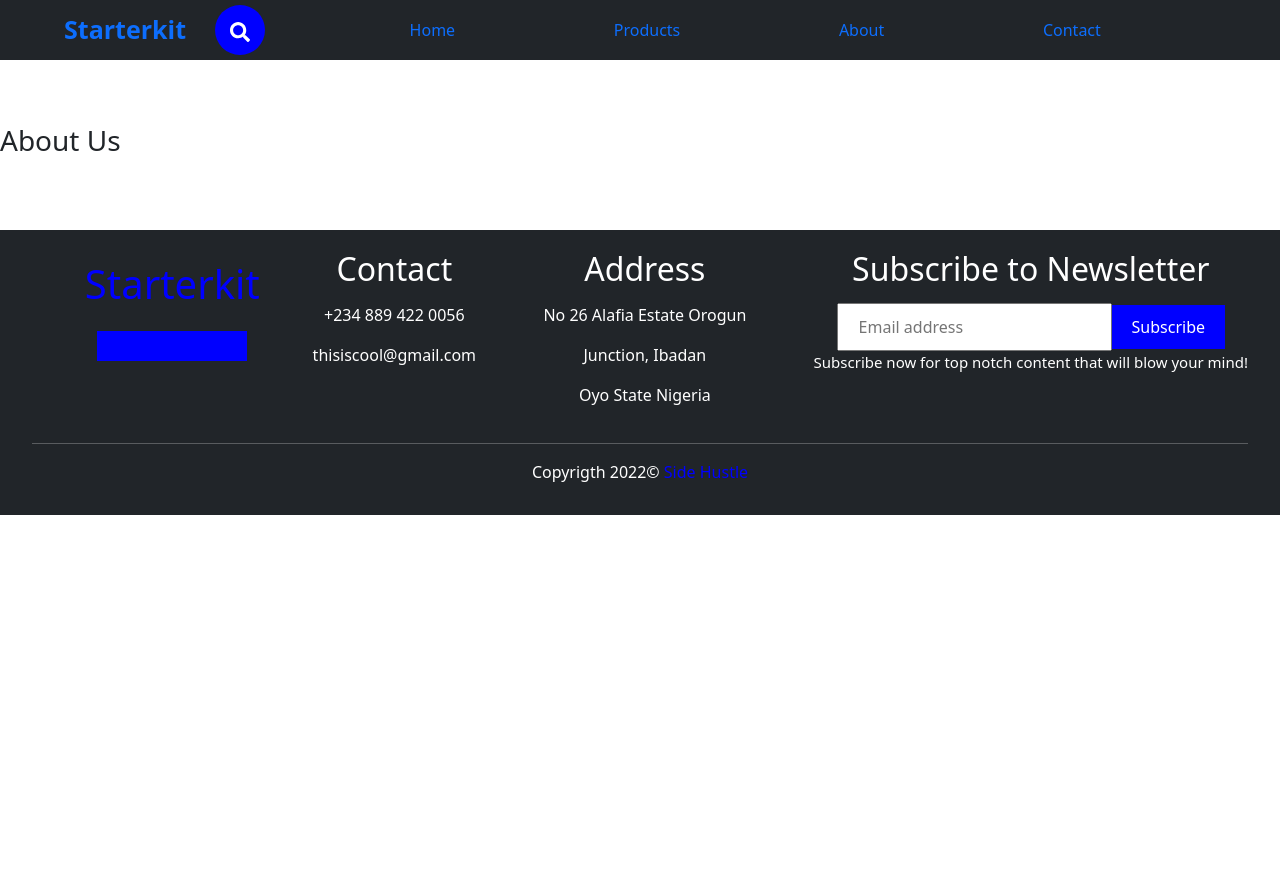
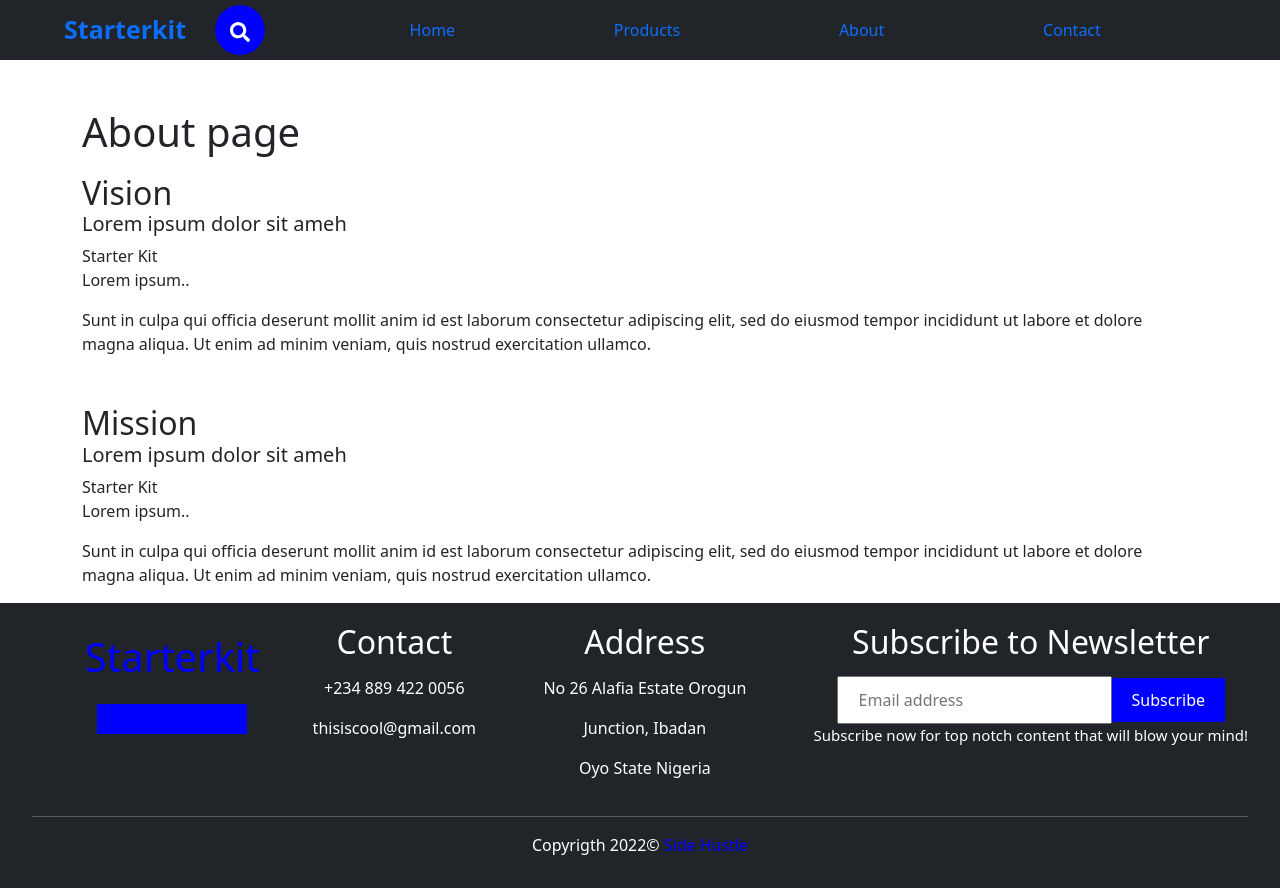
Before and after one commit to AyomideA-S/restaurant-website, a React (Create React App) app: page /about in a window 1280 px wide. Before the commit the page ends 800 px from the top, so only its background shows below. Built offline with nearby package versions, Linux system fonts and the light colour scheme.

Commit message:
Updated about.jsx

```diff
--- a/src/pages/about.jsx
+++ b/src/pages/about.jsx
@@ -2,9 +2,26 @@ import React from 'react';
 
 const About = () =>{
   return (
-    <div className='content'>
-      <h3>About Us</h3>
+    <div class="container mt-5">
+<h1>About page</h1>
+  <div class="row">
+
+    <div class="col">
+      <h2>Vision</h2>
+      <h5>Lorem ipsum dolor sit ameh</h5>
+      <div class="fakeimg">Starter Kit</div>
+      <p>Lorem ipsum..</p>
+      <p>Sunt in culpa qui officia deserunt mollit anim id est laborum consectetur adipiscing elit, sed do eiusmod tempor incididunt ut labore et dolore magna aliqua. Ut enim ad minim veniam, quis nostrud exercitation ullamco.</p>
+
+      <h2 class="mt-5">Mission</h2>
+      <h5>Lorem ipsum dolor sit ameh</h5>
+      <div class="fakeimg">Starter Kit</div>
+      <p>Lorem ipsum..</p>
+      <p>Sunt in culpa qui officia deserunt mollit anim id est laborum consectetur adipiscing elit, sed do eiusmod tempor incididunt ut labore et dolore magna aliqua. Ut enim ad minim veniam, quis nostrud exercitation ullamco.</p>
     </div>
+  </div>
+</div>
+
   );
 };
 
```
